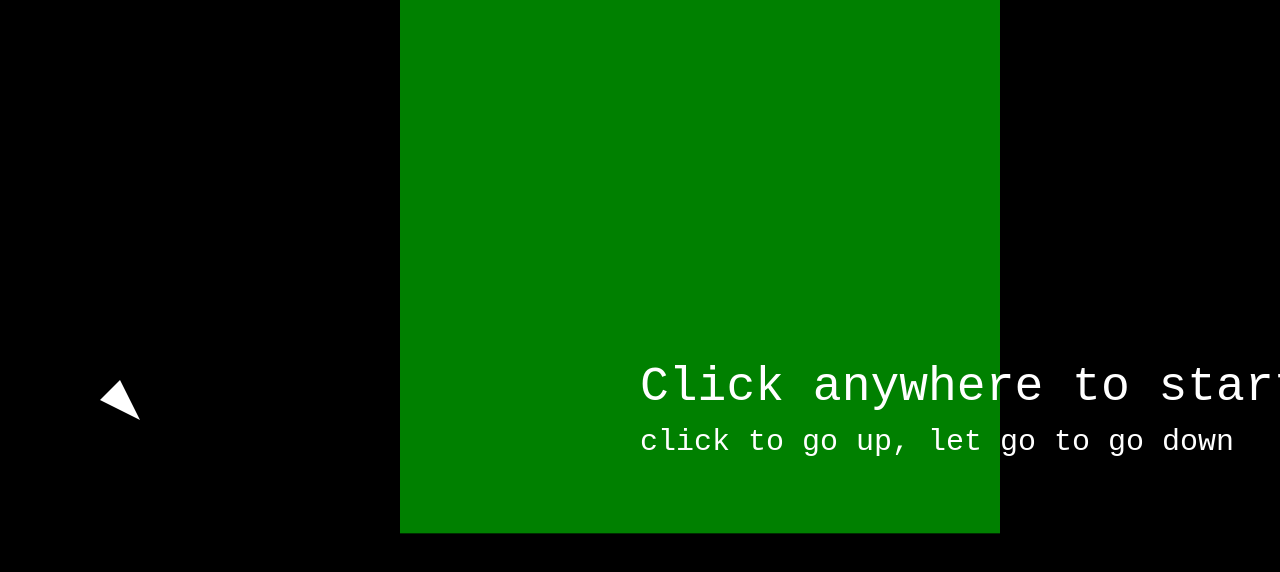
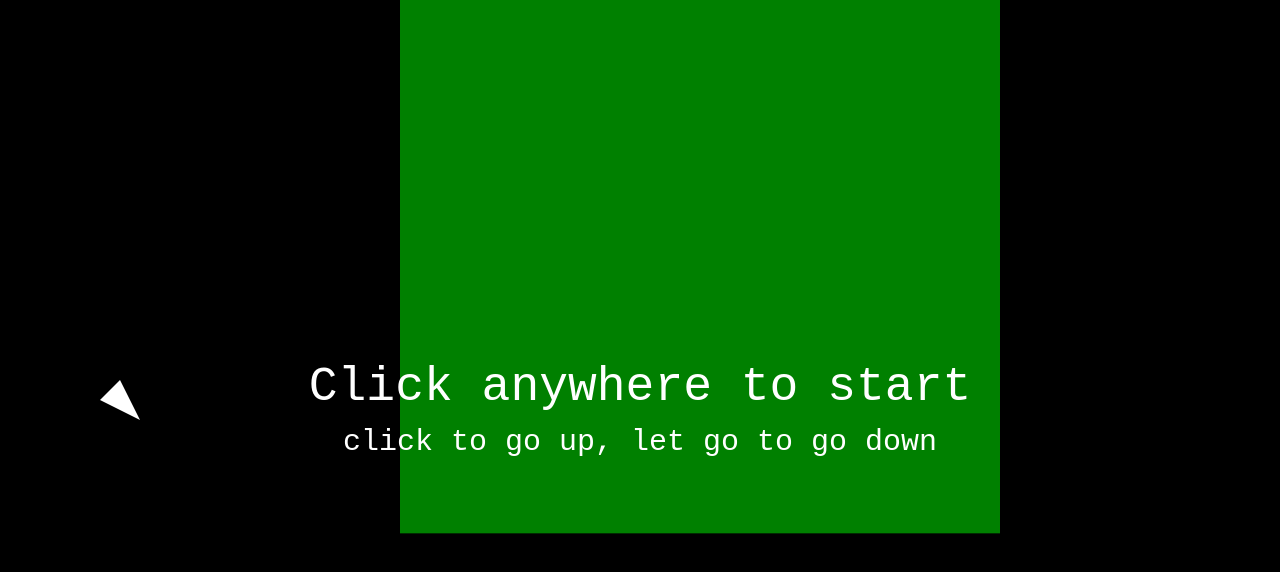
Before and after one commit to nouxinf/wave, a website: page src/index.html in a window 1280 px wide. Drawn offline with Linux system fonts and the light colour scheme.

Commit message:
centre all text

```diff
--- a/src/index.html
+++ b/src/index.html
@@ -278,6 +278,7 @@
         blip();
       }
       if (!started) {
+        ctx.textAlign = "center";
         ctx.font = "48px monospace";
         ctx.fillStyle = "white";
         ctx.fillText("Click anywhere to start", W / 2, H / 2);
```
Also changed, not shown: dist/index.html, dist/uri.txt.
